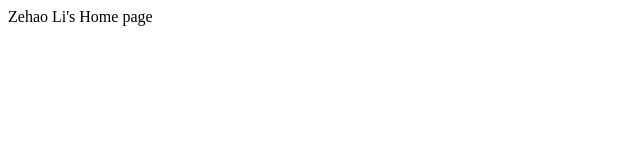
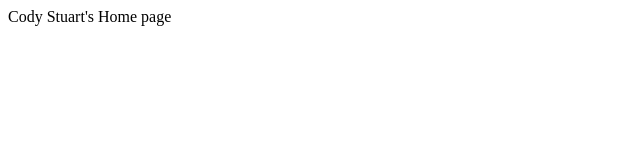
Before and after one commit to alexisadams27/wdd130-Li, a plain HTML site: page index.html in a window 1280 px wide. Shown: the full height of the page, 0-640 px from the left. Drawn offline with Linux system fonts and the light colour scheme.

Commit message:
Update index.html

```diff
--- a/index.html
+++ b/index.html
@@ -6,6 +6,6 @@
     <title>Document</title>
 </head>
 <body>
-    Zehao Li's Home page
+    Cody Stuart's Home page
 </body>
 </html>
```
